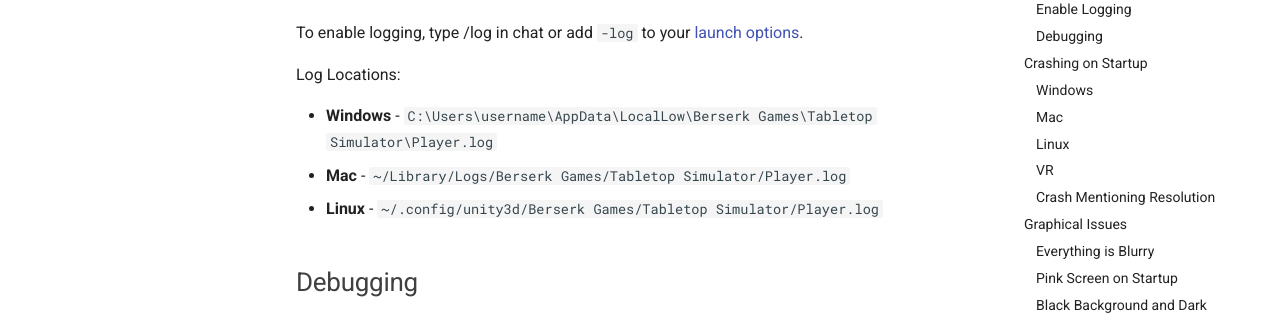
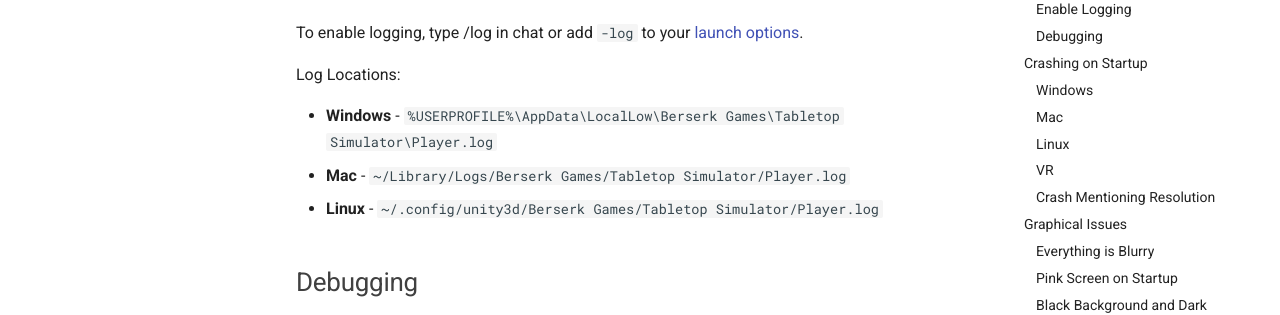
Before and after one commit to Berserk-Games/Tabletop-Simulator-Knowledge-Base, an MkDocs documentation site: the page built from docs/getting-started/troubleshooting.md, in a window 1280 px wide and 900 px high, scrolled down 666 px. Shown: the part 153-468 px from the top of the window. Built offline with MkDocs 1.6.1 and Material for MkDocs 9.7.7, drawn with Linux system fonts in a browser that asks for light colours; comment, search, counter and statistics services are not loaded.

Commit message:
Update troubleshooting.md

```diff
--- a/docs/getting-started/troubleshooting.md
+++ b/docs/getting-started/troubleshooting.md
@@ -19,7 +19,7 @@ To enable logging, type /log in chat or add `-log` to your [launch options](laun
 
 Log Locations:
 
-* **Windows** - `C:\Users\username\AppData\LocalLow\Berserk Games\Tabletop Simulator\Player.log`
+* **Windows** - `%USERPROFILE%\AppData\LocalLow\Berserk Games\Tabletop Simulator\Player.log`
 * **Mac** - `~/Library/Logs/Berserk Games/Tabletop Simulator/Player.log`
 * **Linux** - `~/.config/unity3d/Berserk Games/Tabletop Simulator/Player.log`
 
```
